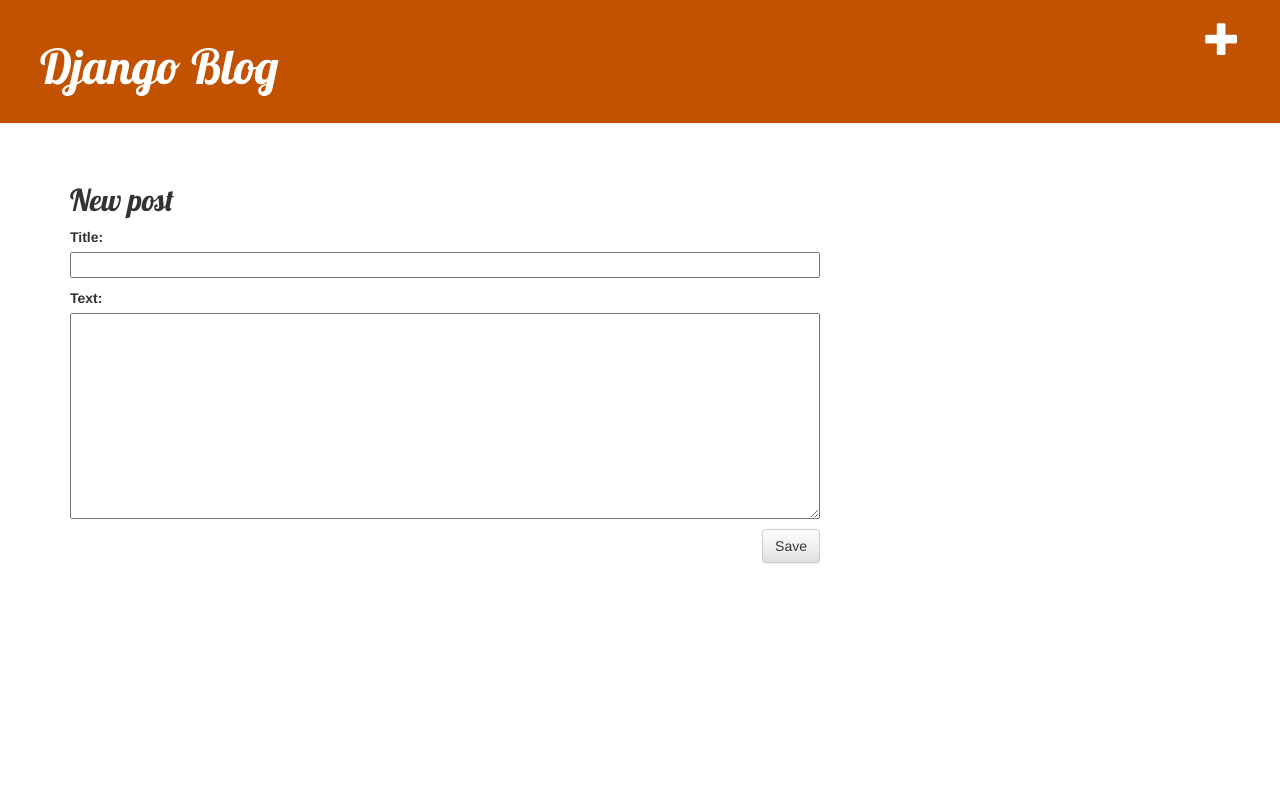
After one commit to eliasdeallmeida/django, a Django app: page /post/new/ in a window 1280 px wide. The commit adds this page. Run offline with Django 3.2, Linux system fonts and the light colour scheme; the visitor is signed in with stand-in values (Sample User, id 1); some libraries are stand-ins or nearby versions.

Commit message:
Added templates and forms / Updated urls and views

```diff
--- /dev/null
+++ b/blog/forms.py
@@ -0,0 +1,8 @@
+from django import forms
+from .models import Post
+
+
+class PostForm(forms.ModelForm):
+    class Meta:
+        model = Post
+        fields = ('title', 'text')
--- /dev/null
+++ b/blog/static/css/blog.css
@@ -0,0 +1,70 @@
+.page-header {
+    background-color: #C25100;
+    margin-top: 0;
+    margin-bottom: 40px;
+    padding: 20px 20px 20px 40px;
+}
+
+.page-header h1,
+.page-header h1 a,
+.page-header h1 a:visited,
+.page-header h1 a:active {
+    color: #ffffff;
+    font-size: 36pt;
+    text-decoration: none;
+}
+
+h1,
+h2,
+h3,
+h4 {
+    font-family: 'Lobster', cursive;
+}
+
+.date {
+    color: #828282;
+}
+
+.save {
+    float: right;
+}
+
+.post-form textarea,
+.post-form input {
+    width: 100%;
+}
+
+.top-menu,
+.top-menu:hover,
+.top-menu:visited {
+    color: #ffffff;
+    float: right;
+    font-size: 26pt;
+    margin-right: 20px;
+}
+
+.post {
+    margin-bottom: 70px;
+}
+
+.post h2 a,
+.post h2 a:visited {
+    color: #000000;
+}
+
+.post > .date,
+.post > .actions {
+    float: right;
+}
+
+.btn-secondary,
+.btn-secondary:visited {
+    color: #C25100;
+    background: none;
+    border-color: #C25100;
+}
+
+.btn-secondary:hover {
+    color: #FFFFFF;
+    background-color: #C25100;
+}
--- /dev/null
+++ b/blog/templates/blog/base.html
@@ -0,0 +1,28 @@
+{% load static %}
+<html>
+<head>
+    <title>Django Blog</title>
+    <link rel="stylesheet" href="//maxcdn.bootstrapcdn.com/bootstrap/3.2.0/css/bootstrap.min.css">
+    <link rel="stylesheet" href="//maxcdn.bootstrapcdn.com/bootstrap/3.2.0/css/bootstrap-theme.min.css">
+    <link href='//fonts.googleapis.com/css?family=Lobster&subset=latin,latin-ext' rel='stylesheet' type='text/css'>
+    <link rel="stylesheet" href="{% static 'css/blog.css' %}">
+</head>
+<body>
+    <div class="page-header">
+        {% if user.is_authenticated %}
+            <a href="{% url 'post_new' %}" class="top-menu">
+                <span class="glyphicon glyphicon-plus"></span>
+            </a>
+        {% endif %}
+        <h1><a href="/">Django Blog</a></h1>
+    </div>
+    <div class="content container">
+        <div class="row">
+            <div class="col-md-8">
+                {% block content %}
+                {% endblock %}
+            </div>
+        </div>
+    </div>
+</body>
+</html>
--- /dev/null
+++ b/blog/templates/blog/post_edit.html
@@ -0,0 +1,9 @@
+{% extends 'blog/base.html' %}
+
+{% block content %}
+    <h2>New post</h2>
+    <form method="POST" class="post-form">{% csrf_token %}
+        {{ form.as_p }}
+        <button type="submit" class="save btn btn-default">Save</button>
+    </form>
+{% endblock %}
--- a/blog/urls.py
+++ b/blog/urls.py
@@ -4,4 +4,7 @@ from . import views
 
 urlpatterns = [
     path('', views.post_list, name='post_list'),
+    path('post/<int:pk>/', views.post_detail, name='post_detail'),
+    path('post/new/', views.post_new, name='post_new'),
+    path('post/<int:pk>/edit/', views.post_edit, name='post_edit'),
 ]
--- a/blog/views.py
+++ b/blog/views.py
@@ -1,8 +1,43 @@
-from django.shortcuts import render
+from django.shortcuts import render, get_object_or_404, redirect
 from django.utils import timezone
 from .models import Post
+from .forms import PostForm
 
 
 def post_list(request):
     posts = Post.objects.filter(published_date__lte=timezone.now()).order_by('published_date')
     return render(request, 'blog/post_list.html', {'posts': posts})
+
+
+def post_detail(request, pk):
+    post = get_object_or_404(Post, pk=pk)
+    return render(request, 'blog/post_detail.html', {'post': post})
+
+
+def post_new(request):
+    if request.method == "POST":
+        form = PostForm(request.POST)
+        if form.is_valid():
+            post = form.save(commit=False)
+            post.author = request.user
+            post.published_date = timezone.now()
+            post.save()
+            return redirect('post_detail', pk=post.pk)
+    else:
+        form = PostForm()
+    return render(request, 'blog/post_edit.html', {'form': form})
+
+
+def post_edit(request, pk):
+    post = get_object_or_404(Post, pk=pk)
+    if request.method == "POST":
+        form = PostForm(request.POST, instance=post)
+        if form.is_valid():
+            post = form.save(commit=False)
+            post.author = request.user
+            post.published_date = timezone.now()
+            post.save()
+            return redirect('post_detail', pk=post.pk)
+    else:
+        form = PostForm(instance=post)
+    return render(request, 'blog/post_edit.html', {'form': form})
```
Also changed, not shown: blog/templates/blog/post_detail.html (added, +22 -0 lines), blog/templates/blog/post_list.html (+6 -29 lines), blog/templates/blog/icons/file-earmark-plus.svg (added), blog/templates/blog/icons/pencil-fill.svg (added).
